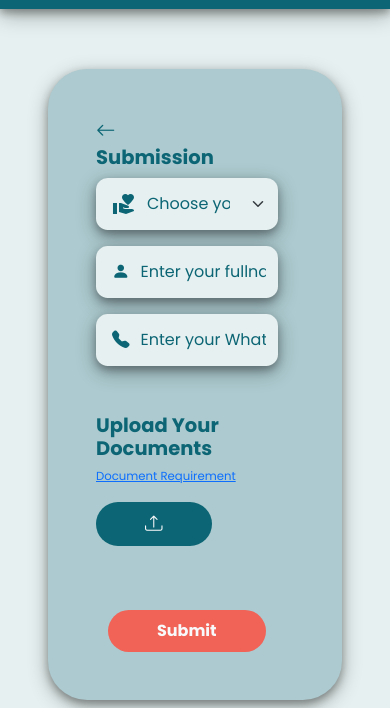
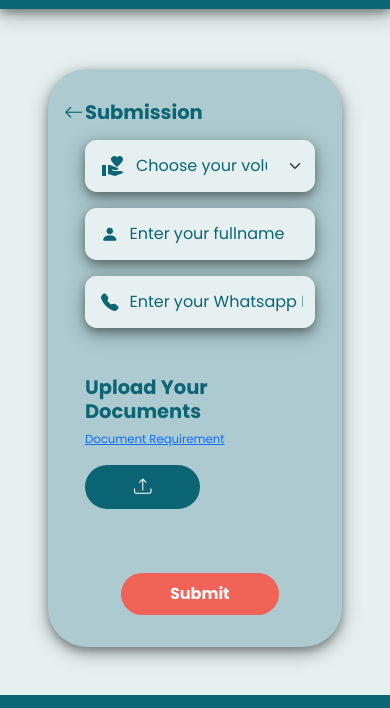
Before and after one commit to PressToCode/Website_Akses_Sehat, a plain HTML site: page [ Project ] Proyek Website 2/Pages/Volunteer/volunteerForm.html in a window 390 px wide. Shown: the part 75-783 px from the top of the page. Drawn offline with nearby package versions, Linux system fonts and the light colour scheme.

Commit message:
Add files via upload

```diff
--- a/[ Project ] Proyek Website 2/Pages/Volunteer/volunteerForm.html
+++ b/[ Project ] Proyek Website 2/Pages/Volunteer/volunteerForm.html
@@ -33,13 +33,13 @@
 
         <!-- Volunteer Form Section -->
         <section class="py-5 mt-5">
-            <div id="formContainer" class="d-flex py-5 px-5 mx-5 mt-5 bg-b backdrop-shadow">
+            <div id="formContainer" class="d-flex py-lg-5 py-3 px-lg-5 ps-3 mx-5 mt-5 bg-b backdrop-shadow">
                 <div class="d-flex flex-row row-cols-2 flex-wrap px-lg-5 flex-grow-1">
-                    <div class="d-flex col-1 pe-5">
+                    <div class="d-flex align-items-center col-1">
                         <i id="arrowIcon" class="bi bi-arrow-left txt-a"></i>
                     </div>
-                    <div class="d-flex align-items-center col-11">
-                        <h3 id="submissionTxt" class="txt-title txt-a poppins-bold">Submission</h3>
+                    <div class="d-flex align-items-center col-11 py-3">
+                        <h3 id="submissionTxt" class="txt-title txt-a poppins-bold my-auto">Submission</h3>
                     </div>
                     <div class="d-flex col-1"></div>
                     <div class="d-flex col-11 pe-lg-5 mb-lg-5 mb-3">
@@ -82,7 +82,7 @@
                         </a>
                     </div>
                     <div class="d-flex col-1"></div>
-                    <div class="d-flex justify-content-center col-11 pe-lg-5 mt-5">
+                    <div class="d-flex justify-content-center col-11 pe-lg-5 mt-5 mb-3">
                         <a href="">
                             <button class="btn orangeBtn px-5 py-2 text-light poppins-bold" style="border-radius: 6vw;"> Submit </button>
                         </a>
@@ -124,6 +124,8 @@
                 }
 
                 @media only screen and (max-width:992px) {
+                    padding-right: 7vw;
+
                     i {
                         font-size: 4.5vw;
                     }
@@ -153,30 +155,4 @@
         <!-- Bootstrap JavaScript / Place before end of body tag -->
         <script src="https://cdn.jsdelivr.net/npm/bootstrap@5.3.3/dist/js/bootstrap.bundle.min.js" integrity="sha384-YvpcrYf0tY3lHB60NNkmXc5s9fDVZLESaAA55NDzOxhy9GkcIdslK1eN7N6jIeHz" crossorigin="anonymous"></script>
     </body>
-    <body>
-        <!-- Navigation bar -->
-        <div id="nav-placeholder"></div>
-
-        <script>
-            $(function () {
-                $("#nav-placeholder").load("/Pages/Global/nav.html");
-            });
-        </script>
-        <!-- End of Navigation bar -->
-
-        <!-- Volunteer Form Section -->
-
-        <!-- Footer / Place end of page -->
-        <div id="foot-placeholder"></div>
-
-        <script>
-            $(function () {
-                $("#foot-placeholder").load("/Pages/Global/footer.html");
-            });
-        </script>
-        <!-- End of Footer -->
-
-        <!-- Bootstrap JavaScript / Place before end of body tag -->
-        <script src="https://cdn.jsdelivr.net/npm/bootstrap@5.3.3/dist/js/bootstrap.bundle.min.js" integrity="sha384-YvpcrYf0tY3lHB60NNkmXc5s9fDVZLESaAA55NDzOxhy9GkcIdslK1eN7N6jIeHz" crossorigin="anonymous"></script>
-    </body>
 </html>
```
